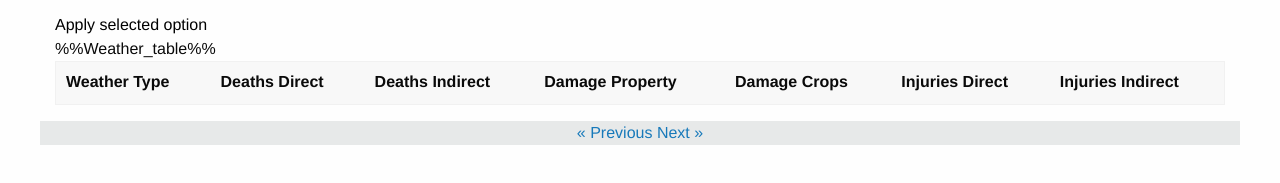
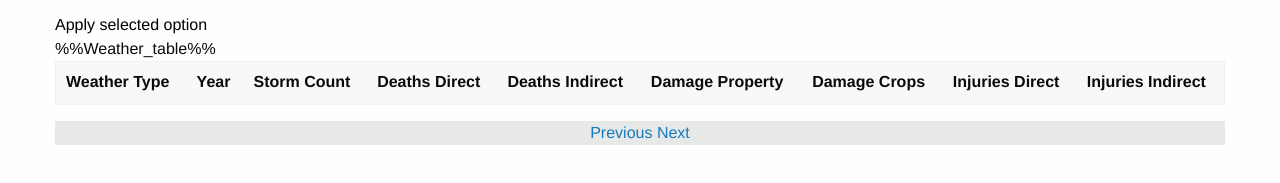
Before and after one commit to dist2405/MinnesotaWeather, a plain HTML site: page templates/weather.html in a window 1280 px wide. Shown: the part 199-382 px from the top of the page. Drawn offline with Linux system fonts and the light colour scheme.

Commit message:
Add files via upload

```diff
--- a/templates/weather.html
+++ b/templates/weather.html
@@ -1,4 +1,3 @@
-<!-- I WILL CHANGE THE HTML ON YOUR PAGE TO MATCH SOON i just didn't want to mess with your code if you were still working on it-->
 <!DOCTYPE html>
 <html>
 <head>
@@ -8,13 +7,19 @@
 	<link rel="stylesheet" href="/css/foundation.css">
 
     <script type="text/javascript">
+
 		function ifelsefunction() {
 
             let url = "/weather?group=" + document.getElementById("selpage").value.replace(' ','_');
             window.open(url,"_self");
 
 		} ;
-		</script>
+
+
+    </script>
+
+
+
 
 </head>
 <body>
@@ -62,10 +67,17 @@
                      </select>
                 <button onclick="ifelsefunction()">Apply selected option</button>
                 <div>
+
+
+
+
+
                     <table>
                         <thead>
                             <tr>
                                 <th class="weather_table">Weather Type</th>
+                                <th>Year</th>
+                                <th>Storm Count</th>
                                 <th>Deaths Direct</th>
                                 <th>Deaths Indirect</th>
                                 <th>Damage Property</th>
@@ -79,11 +91,16 @@
                         </tbody>
                     </table>
                 </div>
-                </div>
+
+
+
+
+
+
                 <div class="grid-x grid-padding-x">
                     <div class="cell large-18" style="background-color: #e7e9e9;">
-                        <center><a href="%%previous%%" class="previous">&laquo; Previous</a>
-                        <a href="%%next%%" class="next">Next &raquo;</a></center>
+                        <center><a href="%%previous%%" class="previous"> Previous</a>
+                        <a href="%%next%%" class="next">Next </a></center>
 
                     </div>
 
```
